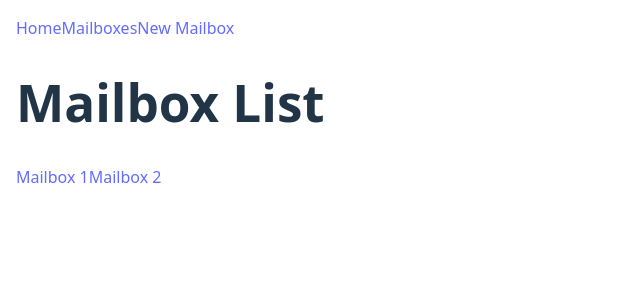
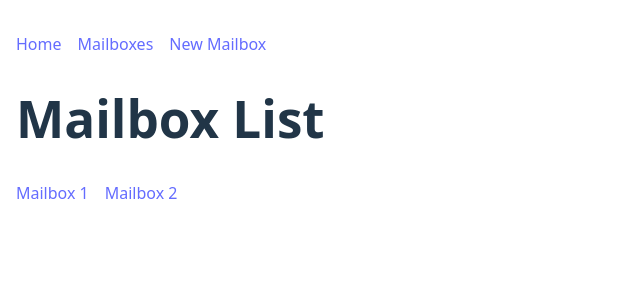
Before and after one commit to CodingSea/react-router-dom-lab, a React (Vite) app: page /mailboxes in a window 1280 px wide. Shown: the top 300 px of the page, without its empty margins (0-640 px from the left). Built offline with nearby package versions, Linux system fonts and the light colour scheme.

Commit message:
fixed mailbox list error

```diff
--- a/src/components/MailboxList/MailboxList.jsx
+++ b/src/components/MailboxList/MailboxList.jsx
@@ -11,11 +11,7 @@ function MailboxList({ mailboxes })
                 {
                     mailboxes.map((box) =>
                     {
-                        return (
-                            <>
-                                <Link to={`/mailboxes/${box._id}`}>Mailbox { box._id } </Link>
-                            </>
-                        )
+                        return <li key={box._id}><Link to={`/mailboxes/${box._id}`}>Mailbox { box._id } </Link></li>
                     })
                 }
             </ul>
--- a/src/components/Navbar/Navbar.jsx
+++ b/src/components/Navbar/Navbar.jsx
@@ -7,9 +7,11 @@ function Navbar()
 {
     return (
         <>
-            <Link to="/" >Home</Link>
-            <Link to="/mailboxes" >Mailboxes</Link>
-            <Link to="/new-mailbox" >New Mailbox</Link>
+            <ul>
+                <li><Link to="/" >Home</Link></li>
+                <li><Link to="/mailboxes" >Mailboxes</Link></li>
+                <li><Link to="/new-mailbox" >New Mailbox</Link></li>
+            </ul>
         </>
     )
 }
```
